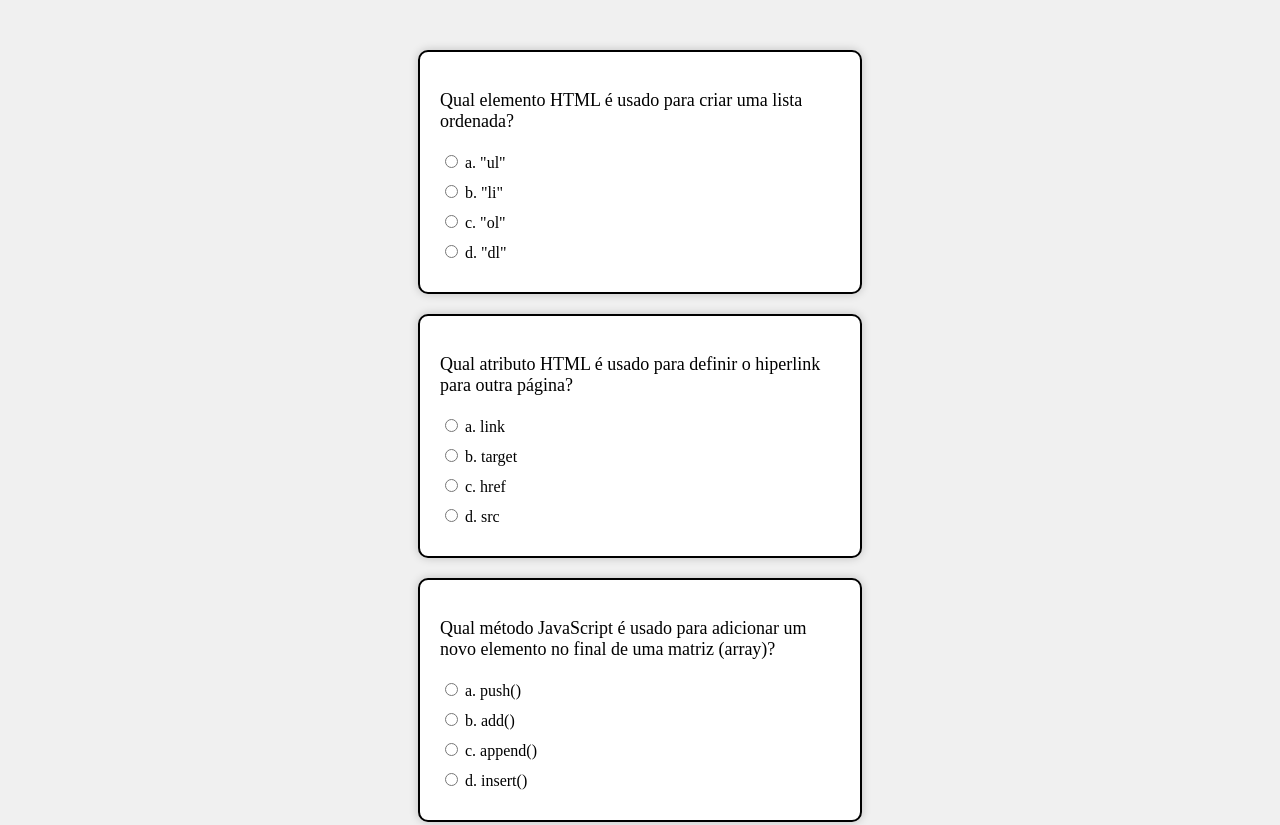
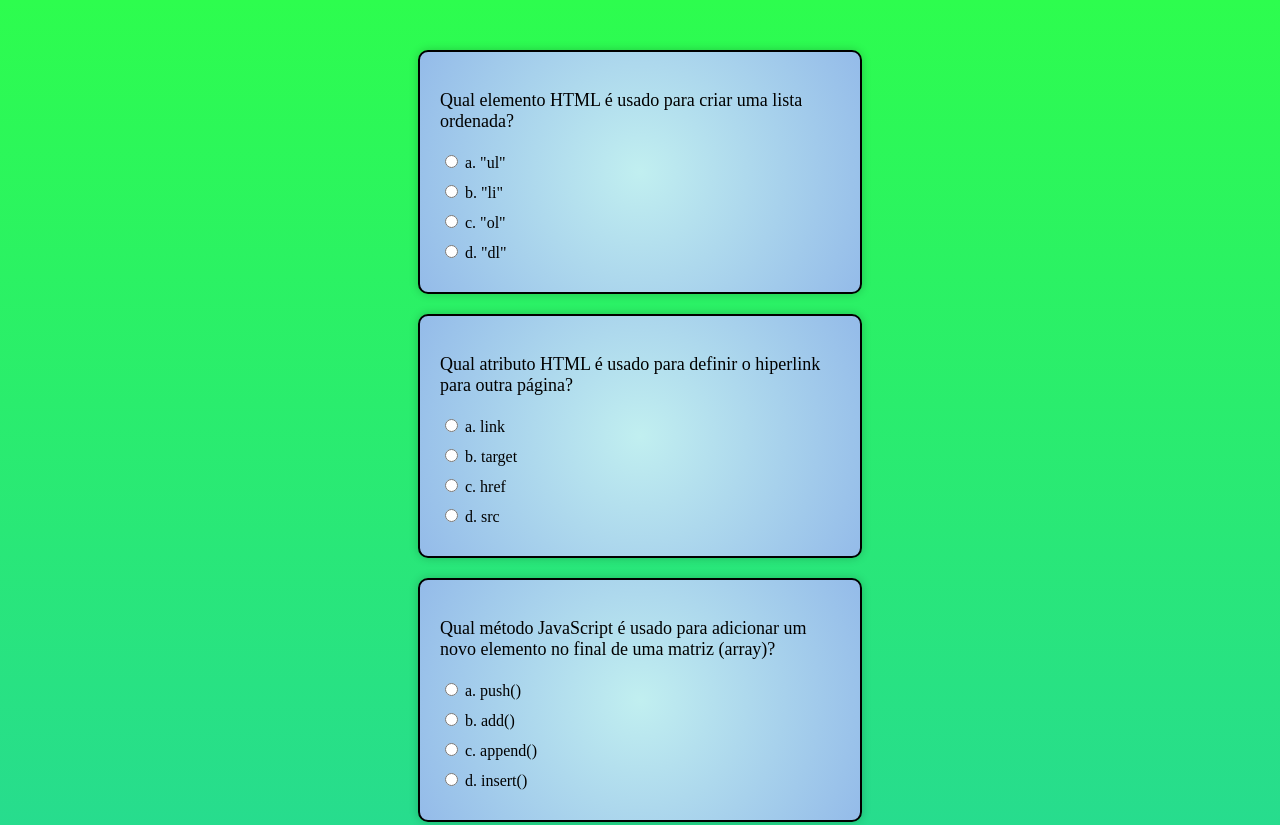
Before and after one commit to FHenric/quiz-start, a plain HTML site: page index.html in a window 1280 px wide. Shown: the top 825 px of the page. Drawn offline with Linux system fonts and the light colour scheme.

Commit message:
deixando mais bonitinho

```diff
--- a/style.css
+++ b/style.css
@@ -3,7 +3,8 @@ body {
     justify-content: center;
     align-items: center;
     margin: 0;
-    background-color: #f0f0f0;
+    background: rgb(34,193,195);
+    background: linear-gradient(0deg, rgba(34,193,195,1) 0%, rgba(45,253,78,1) 100%);
 }
 
 .quiz-container-wrapper {
@@ -18,7 +19,8 @@ body {
     border-radius: 10px;
     width: 50vh;
     padding: 20px;
-    background-color: #fff;
+    background: rgb(193,239,240);
+    background: radial-gradient(circle, rgba(193,239,240,1) 0%, rgba(148,187,233,1) 100%);
     box-shadow: 0 0 10px rgba(0, 0, 0, 0.2);
     margin-bottom: 20px;
 }
```
